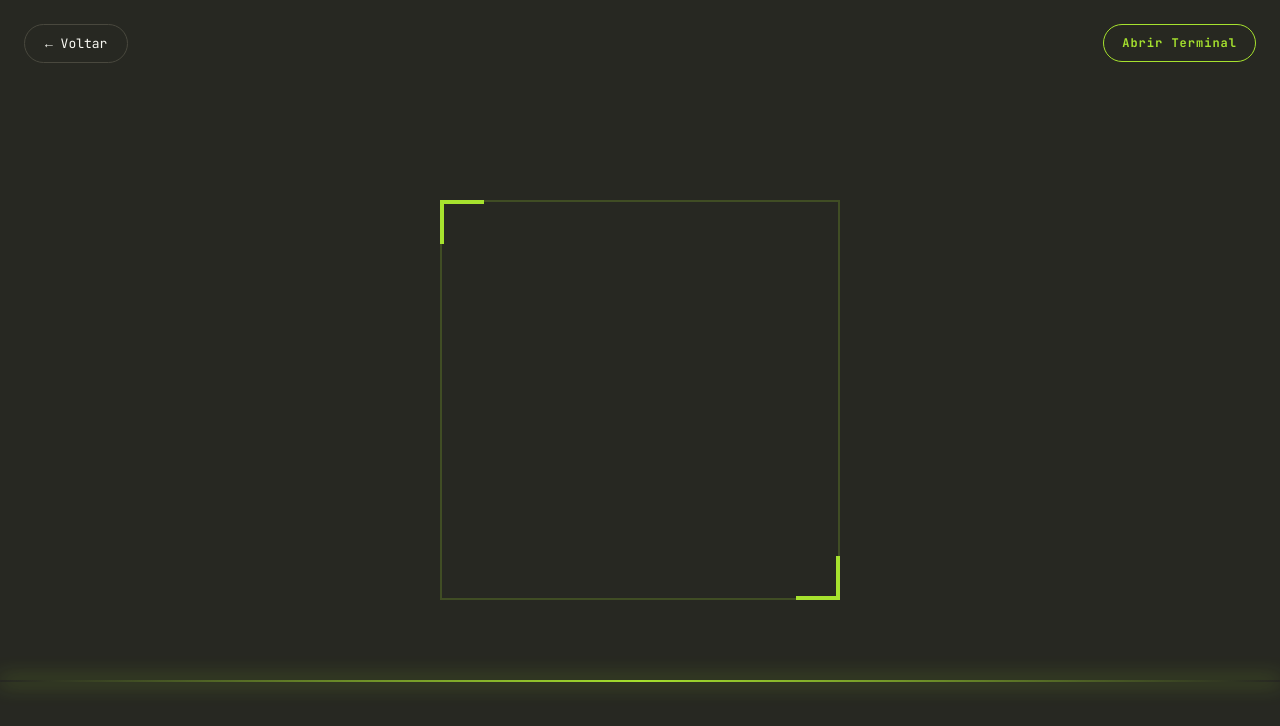
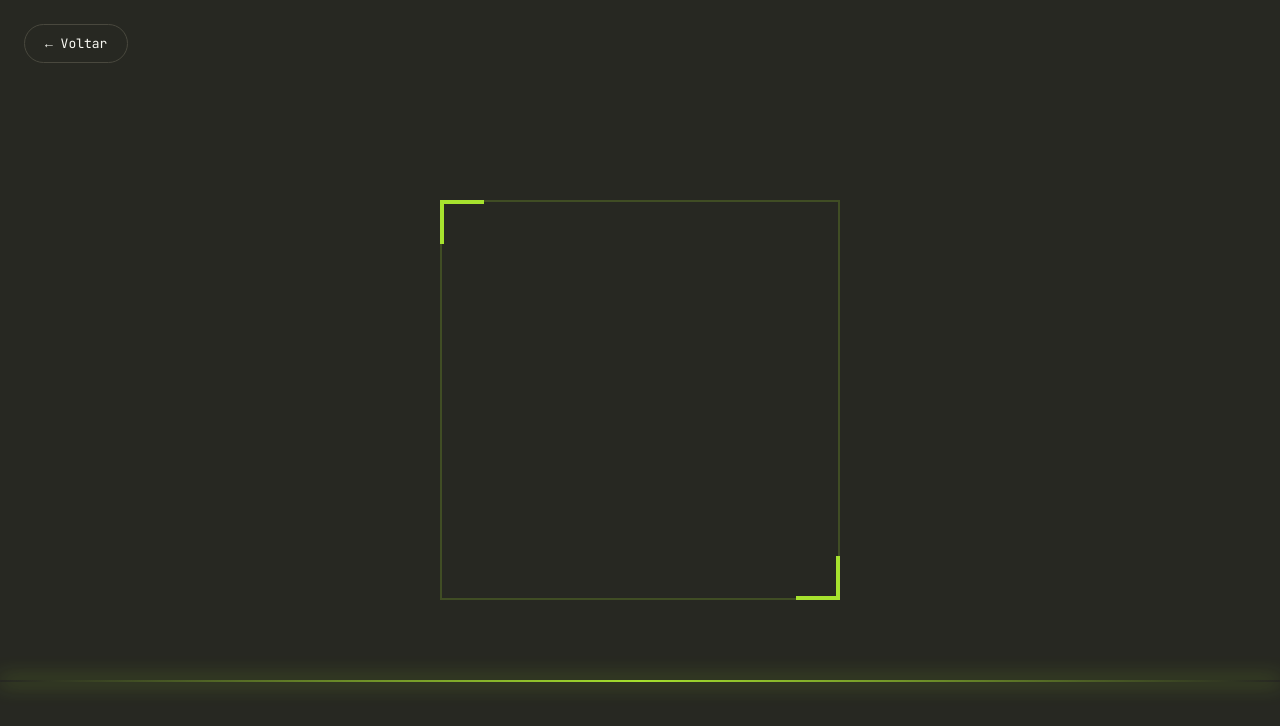
Before and after one commit to MaratonaUnB/MaratonAR, a Nuxt app: page /scan in a window 1280 px wide. Shown: the top 726 px of the page. Built offline with nearby package versions, Linux system fonts and the light colour scheme.

Commit message:
fix: botão de abrir terminal só aparece se a imagem 3d estiver aparecendo

```diff
--- a/app/pages/scan.vue
+++ b/app/pages/scan.vue
@@ -5,6 +5,7 @@ const isLoaded = ref(false)
 const markerFound = ref(false)
 const activeTargetIndex = ref<number | null>(null)
 const lastTargetIndex = ref<number>(1)
+const targetInView = ref(false)
 let hideTimer: ReturnType<typeof setTimeout> | null = null
 
 const bottonsData = [
@@ -33,6 +34,7 @@ const currentTarget = computed(() => {
 })
 
 const isScanning = computed(() => isLoaded.value && !markerFound.value)
+const canOpenTerminal = computed(() => isScanning.value && !currentTarget.value && targetInView.value)
 
 // Função de Teste para abrir a UI sem câmera
 const simulateDetection = () => {
@@ -48,6 +50,9 @@ const simulateDetection = () => {
 const goBack = () => navigateTo('/')
 
 const openTerminal = () => {
+  if (!targetInView.value) {
+    return
+  }
   if (hideTimer) {
     clearTimeout(hideTimer)
     hideTimer = null
@@ -107,11 +112,13 @@ onMounted(async () => {
         init() {
           this.el.addEventListener('targetFound', () => {
             if (hideTimer) { clearTimeout(hideTimer); hideTimer = null }
+            targetInView.value = true
             activeTargetIndex.value = this.data.index
             lastTargetIndex.value = this.data.index
             markerFound.value = true
           })
           this.el.addEventListener('targetLost', () => {
+            targetInView.value = false
             // Aumentei para 5 segundos para o card não sumir tão fácil
             hideTimer = setTimeout(() => {
               markerFound.value = false
@@ -180,7 +187,7 @@ onMounted(async () => {
     </div>
 
     <button class="btn-back" @click="goBack">← Voltar</button>
-    <button v-if="isScanning && !currentTarget" class="btn-open-terminal" @click="openTerminal">Abrir Terminal</button>
+    <button v-if="canOpenTerminal" class="btn-open-terminal" @click="openTerminal">Abrir Terminal</button>
 
     <!--    <button class="btn-test" @click="simulateDetection">-->
     <!--      {{ markerFound ? 'FECHAR TESTE' : 'TESTAR UI' }}-->
```
